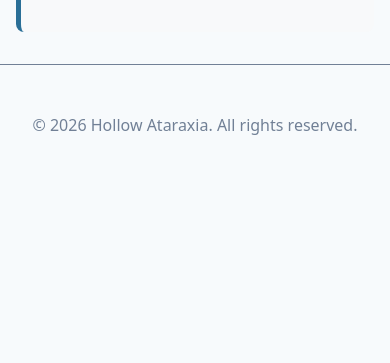
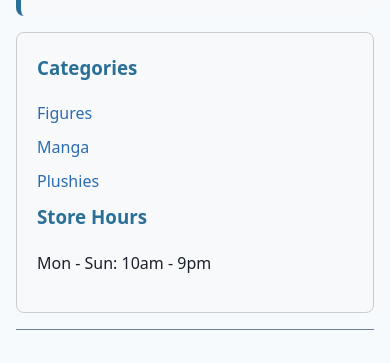
Before and after one commit to meguellejrelumba/hollow-ataraxia, a plain HTML site: page index.html in a window 390 px wide. Shown: the part 1596-1959 px from the top of the page. Before the commit the page ends 1782 px from the top, so only its background shows below. Drawn offline with Linux system fonts and the light colour scheme.

Commit message:
add mobile first and grid layout

```diff
--- a/index.html
+++ b/index.html
@@ -7,6 +7,10 @@
 </head>
 <body>
 
+  <!-- PAGE WRAPPER FOR CSS GRID -->
+  <div class="page">
+
+    <!-- HEADER / MASTHEAD -->
     <header class="site-header">
       <div class="header-brand">
         <h1>Hollow Ataraxia</h1>
@@ -21,8 +25,20 @@
       </nav>
     </header>
 
+    <!-- SIDEBAR -->
+    <aside>
+      <h3>Categories</h3>
+      <ul>
+        <li><a href="#">Figures</a></li>
+        <li><a href="#">Manga</a></li>
+        <li><a href="#">Plushies</a></li>
+      </ul>
+      <h3>Store Hours</h3>
+      <p>Mon - Sun: 10am - 9pm</p>
+    </aside>
+
+    <!-- MAIN CONTENT -->
     <main>
-    <!-- WRAPPER FOR HORIZONTAL GRID -->
       <div class="product-grid">
 
         <article class="product-card">
@@ -50,9 +66,12 @@
       </div>
     </main>
 
+    <!-- FOOTER -->
     <footer>
       <p>&copy; 2026 Hollow Ataraxia. All rights reserved.</p>
     </footer>
 
+  </div><!-- /.page -->
+
 </body>
 </html>
--- a/style.css
+++ b/style.css
@@ -26,6 +26,7 @@ body {
 
 /* 3. HEADER & NAVIGATION STYLES */
 header {
+  grid-area: masthead;
   background-color: #ffffff;
   padding: 1rem;
   border-bottom: 1px solid var(--muted-grey);
@@ -55,11 +56,58 @@ nav a:hover {
   text-decoration: underline;
 }
 
-/* 4. MAIN CONTENT & LAYOUT */
+/* 4. MOBILE-FIRST PAGE SKELETON (Base Layout: Single Column) */
+.page {
+  display: grid;
+  grid-template-columns: 1fr;
+  grid-template-areas:
+    "masthead"
+    "main"
+    "side"
+    "foot";
+  gap: 16px;
+  max-width: 1200px;
+  margin: 0 auto;
+  padding: 0 1rem;
+}
+
+aside {
+  grid-area: side;
+  background-color: var(--card-bg);
+  padding: 20px;
+  border-radius: 8px;
+  border: 1px solid #ccc;
+}
+
+aside h3 {
+  color: var(--brand);
+  margin-top: 0;
+}
+
+aside ul {
+  list-style: none;
+  padding: 0;
+  margin: 0;
+}
+
+aside li {
+  margin-bottom: 8px;
+}
+
+aside a {
+  color: var(--brand-color);
+  text-decoration: none;
+}
+
+aside a:hover {
+  text-decoration: underline;
+}
+
 main {
-  max-width: 1200px;
-  margin: 2rem auto;
-  padding: 0 1rem;
+  grid-area: main;
+  margin: 0;
+  max-width: none;
+  padding: 0;
 }
 
 /* 5. PRODUCT GRID & RESPONSIVE CARDS */
@@ -159,8 +207,21 @@ button:focus {
 
 /* 7. FOOTER STYLES */
 footer {
+  grid-area: foot;
   text-align: center;
   padding: 2rem 1rem;
   color: var(--muted-grey);
   border-top: 1px solid var(--muted-grey);
 }
+
+/* 8. TABLET & UP ENHANCEMENT (Min-width media query)[span_3](start_span)[span_3](end_span)[span_4](start_span)[span_4](end_span) */
+@media (min-width: 700px) {
+  .page {
+    grid-template-columns: 220px 1fr;
+    grid-template-areas:
+      "masthead masthead"
+      "side main"
+      "foot foot";
+    margin: 2rem auto;
+  }
+}
```
Lines whose indentation alone changed are shown as unchanged.
